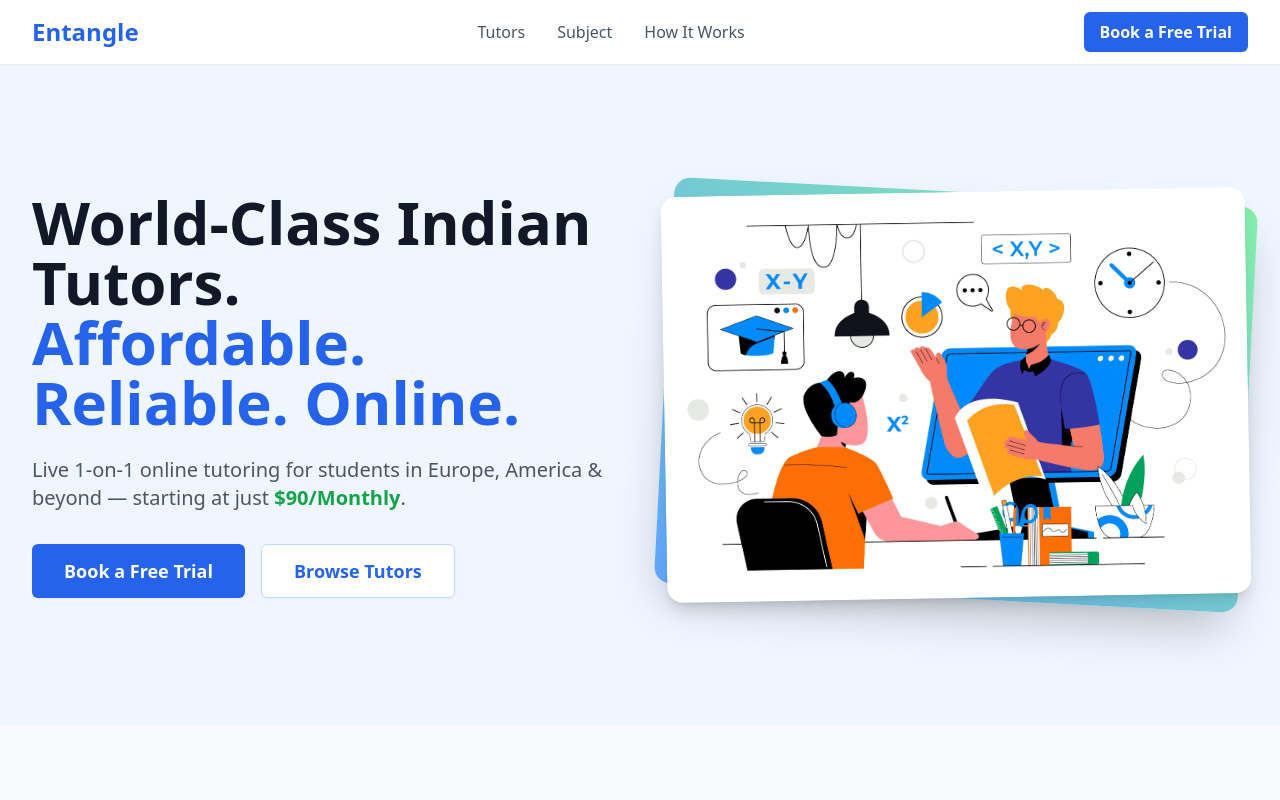
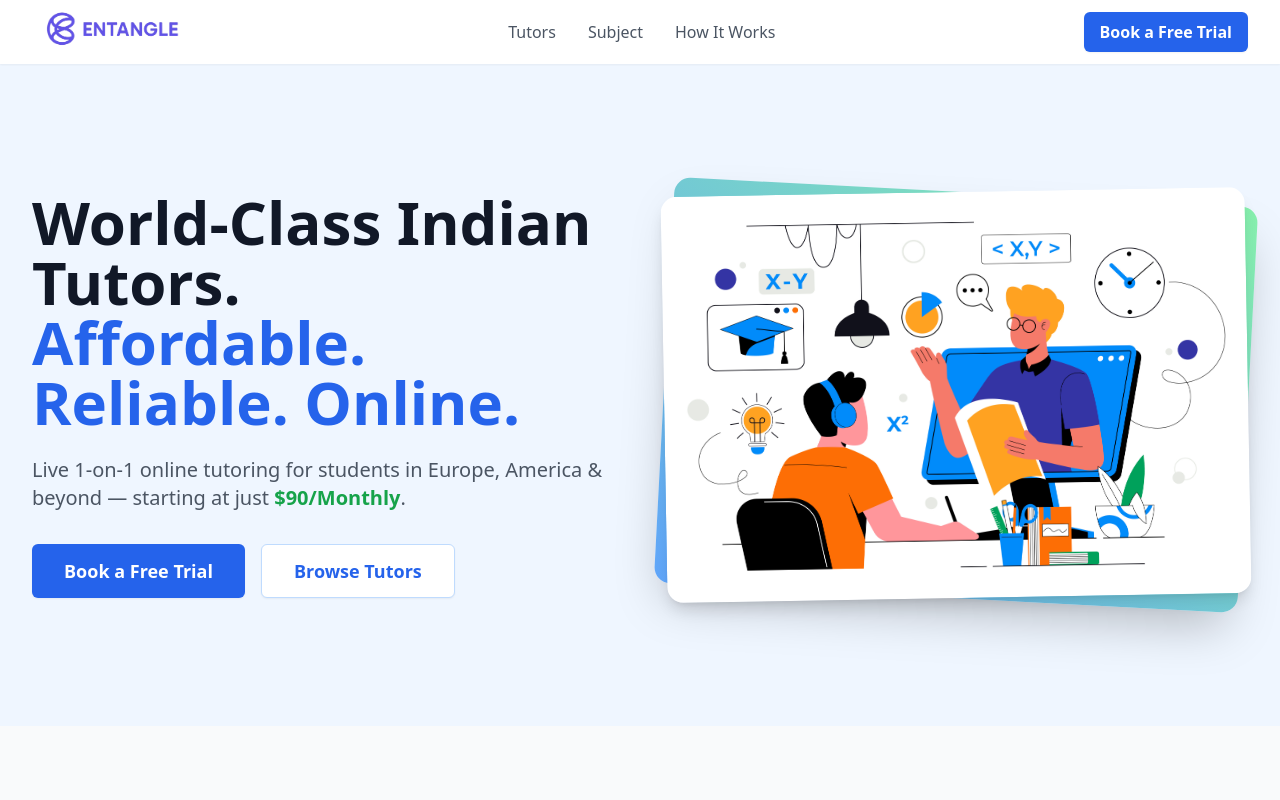
Before and after one commit to Avviishek/entanglen-new, a React (Vite) app: page / in a window 1280 px wide. Shown: the top 800 px of the page. Built offline with nearby package versions, Linux system fonts and the light colour scheme.

Commit message:
more changes

```diff
--- a/components/Header.tsx
+++ b/components/Header.tsx
@@ -8,8 +8,8 @@ const Header: React.FC<{ onBookTrialClick: () => void }> = ({ onBookTrialClick }
       <div className="container mx-auto px-4 sm:px-6 lg:px-8">
         <div className="flex items-center justify-between h-16">
           <div className="flex items-center">
-            <a href="#" className="text-2xl font-bold text-blue-600">
-              Entangle
+            <a href="#" className="flex items-center">
+                <img src="/logo.png" alt="Logo" className="h-56-auto mr-2" style={{ maxHeight: '200px' }} />
             </a>
           </div>
           <nav className="hidden md:flex items-center space-x-8">
--- a/components/Pricing.tsx
+++ b/components/Pricing.tsx
@@ -46,9 +46,9 @@ const Pricing: React.FC<PricingProps> = ({ onChooseSubject }) => {
               </div>
 
               {/* Cost per hour */}
-              <p className="mt-2 text-center text-gray-500">
+              {/* <p className="mt-2 text-center text-gray-500">
                 {currency}{subject.costPerHour}/hr
-              </p>
+              </p> */}
 
               {/* Features */}
               <ul className="mt-8 space-y-4 text-gray-600 flex-grow">
```
Also changed, not shown: public/logo.png (added).
